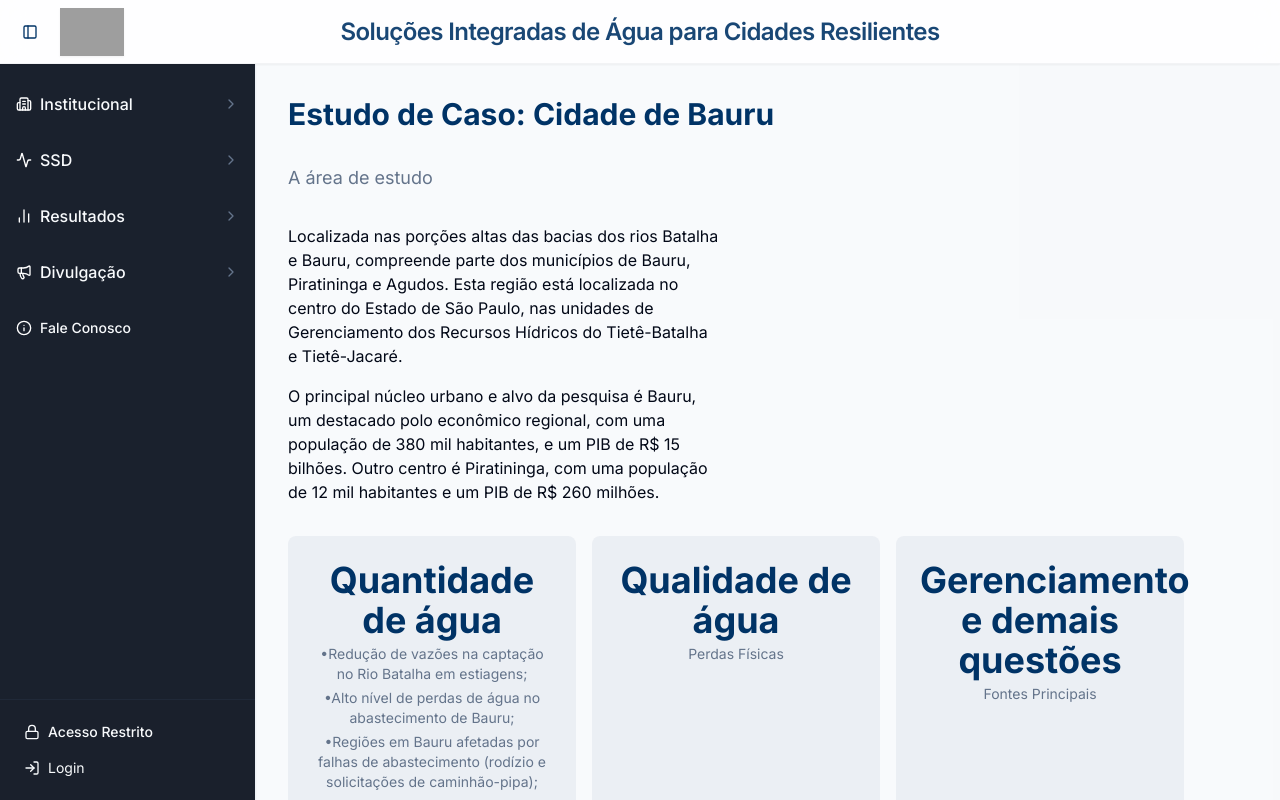
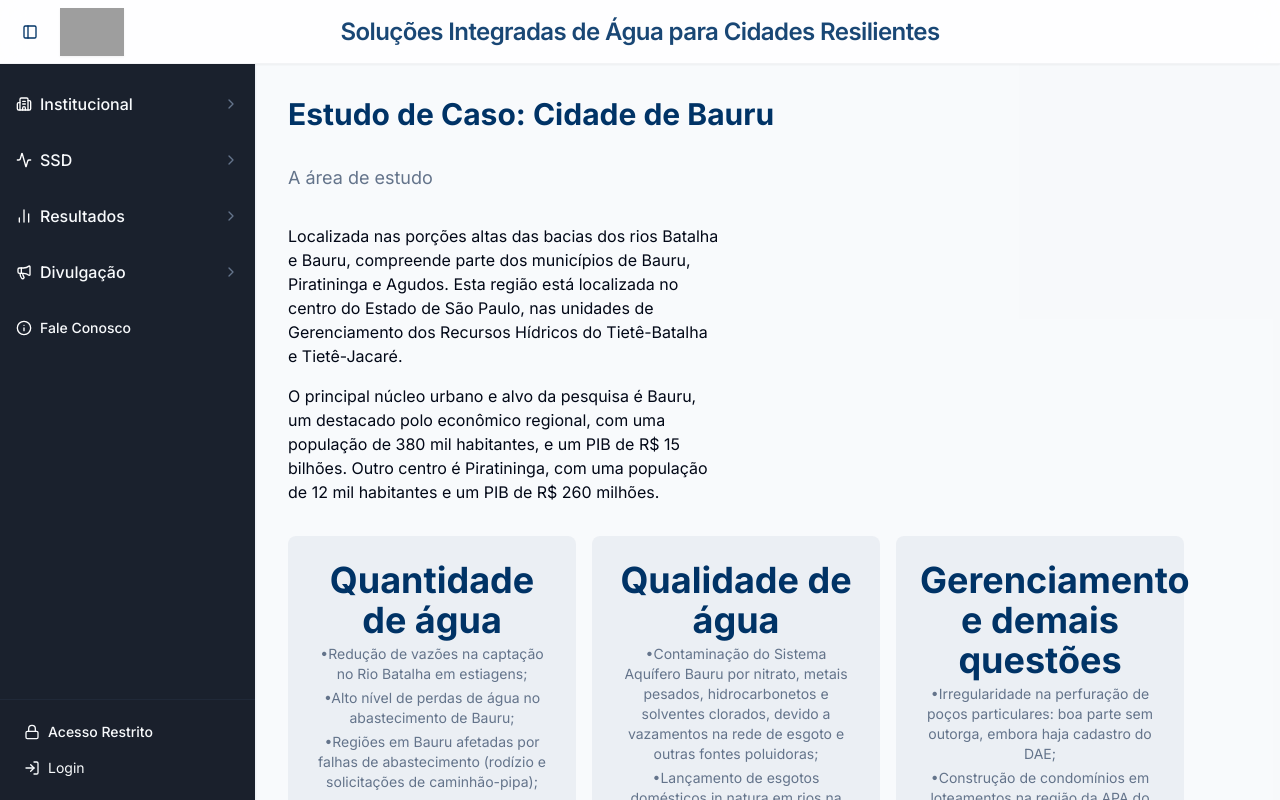
Before and after one commit to wlibrelon/ssd_sacre_v2, a React (Vite) app: page /institucional/bauru in a window 1280 px wide. Built offline with nearby package versions, Linux system fonts and the light colour scheme; grey boxes are pictures that could not be loaded.

Commit message:
Auto-commit after full sync (build simulation)

```diff
--- a/src/pages/institucional/Bauru.tsx
+++ b/src/pages/institucional/Bauru.tsx
@@ -32,7 +32,7 @@ export default function Bauru() {
       <div className="grid grid-cols-3 gap-4 text-center">
         <Card className="bg-primary/5 border-none shadow-none">
           <CardContent className="pt-6">
-            <h4 className="text-4xl font-bold text-primary">Quantidade de água</h4>
+            <h2 className="text-4xl font-bold text-primary">Quantidade de água</h2>
             <p className="text-sm text-muted-foreground mt-1">
               •Redução de vazões na captação no Rio Batalha em estiagens;
             </p>
@@ -51,14 +51,29 @@ export default function Bauru() {
         </Card>
         <Card className="bg-primary/5 border-none shadow-none">
           <CardContent className="pt-6">
-            <h4 className="text-4xl font-bold text-primary">Qualidade de água</h4>
-            <p className="text-sm text-muted-foreground mt-1">Perdas Físicas</p>
+            <h3 className="text-4xl font-bold text-primary">Qualidade de água</h3>
+            <p className="text-sm text-muted-foreground mt-1">
+              •Contaminação do Sistema Aquífero Bauru por nitrato, metais pesados, hidrocarbonetos e
+              solventes clorados, devido a vazamentos na rede de esgoto e outras fontes poluidoras;
+            </p>
+            <p className="text-sm text-muted-foreground mt-1">
+              •Lançamento de esgotos domésticos in natura em rios na área urbana de Bauru;
+            </p>
+            <p className="text-sm text-muted-foreground mt-1">
+              •Assoreamento e eutrofização na parte alta do Rio Batalha
+            </p>
           </CardContent>
         </Card>
         <Card className="bg-primary/5 border-none shadow-none">
           <CardContent className="pt-6">
-            <h4 className="text-4xl font-bold text-primary">Gerenciamento e demais questões</h4>
-            <p className="text-sm text-muted-foreground mt-1">Fontes Principais</p>
+            <h2 className="text-4xl font-bold text-primary">Gerenciamento e demais questões</h2>
+            <p className="text-sm text-muted-foreground mt-1">
+              •Irregularidade na perfuração de poços particulares: boa parte sem outorga, embora
+              haja cadastro do DAE;
+            </p>
+            <p className="text-sm text-muted-foreground mt-1">
+              •Construção de condomínios em loteamentos na região da APA do Rio Batalha.
+            </p>
           </CardContent>
         </Card>
       </div>
```
Also changed, not shown: .skip.config.json.
